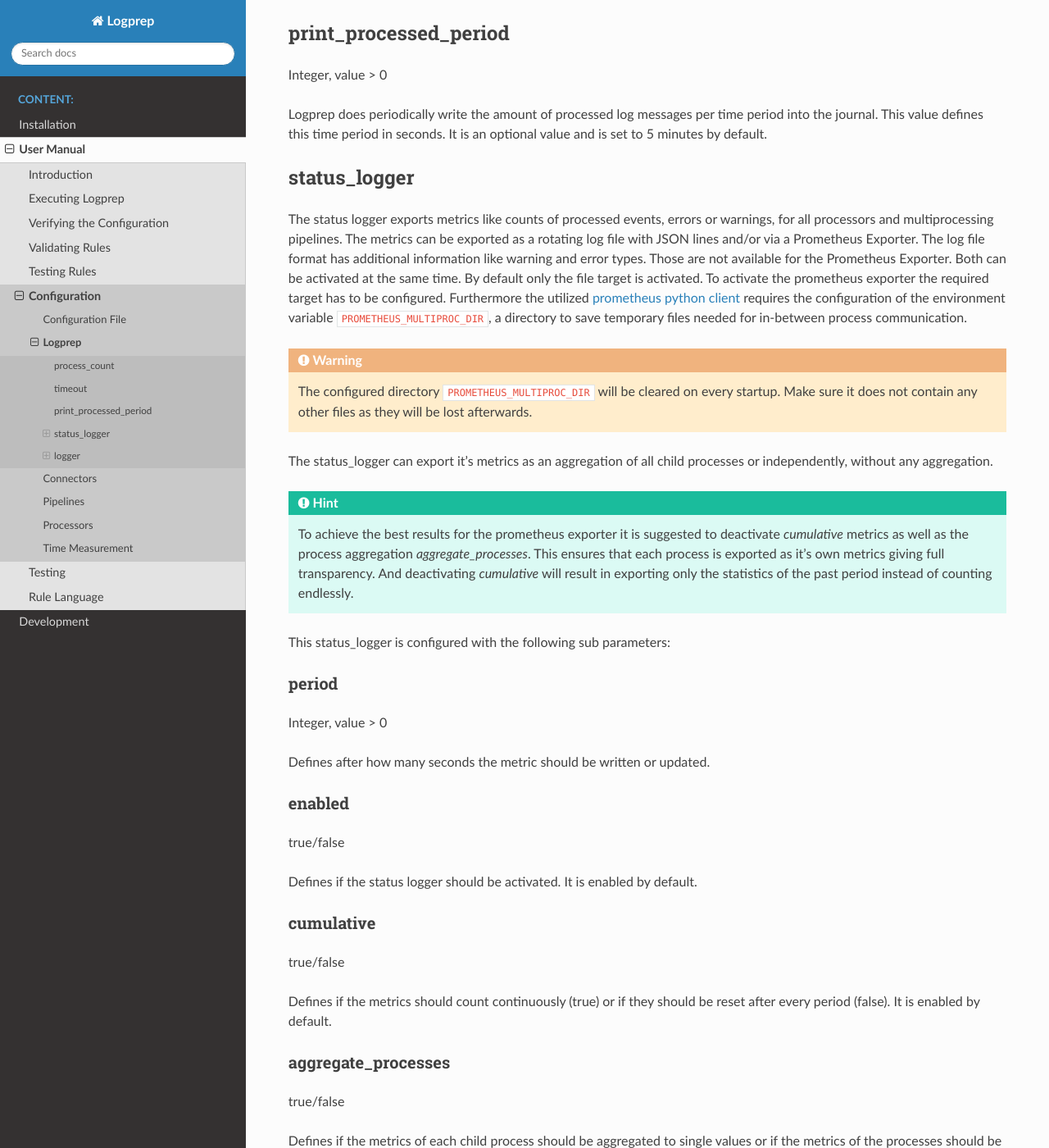
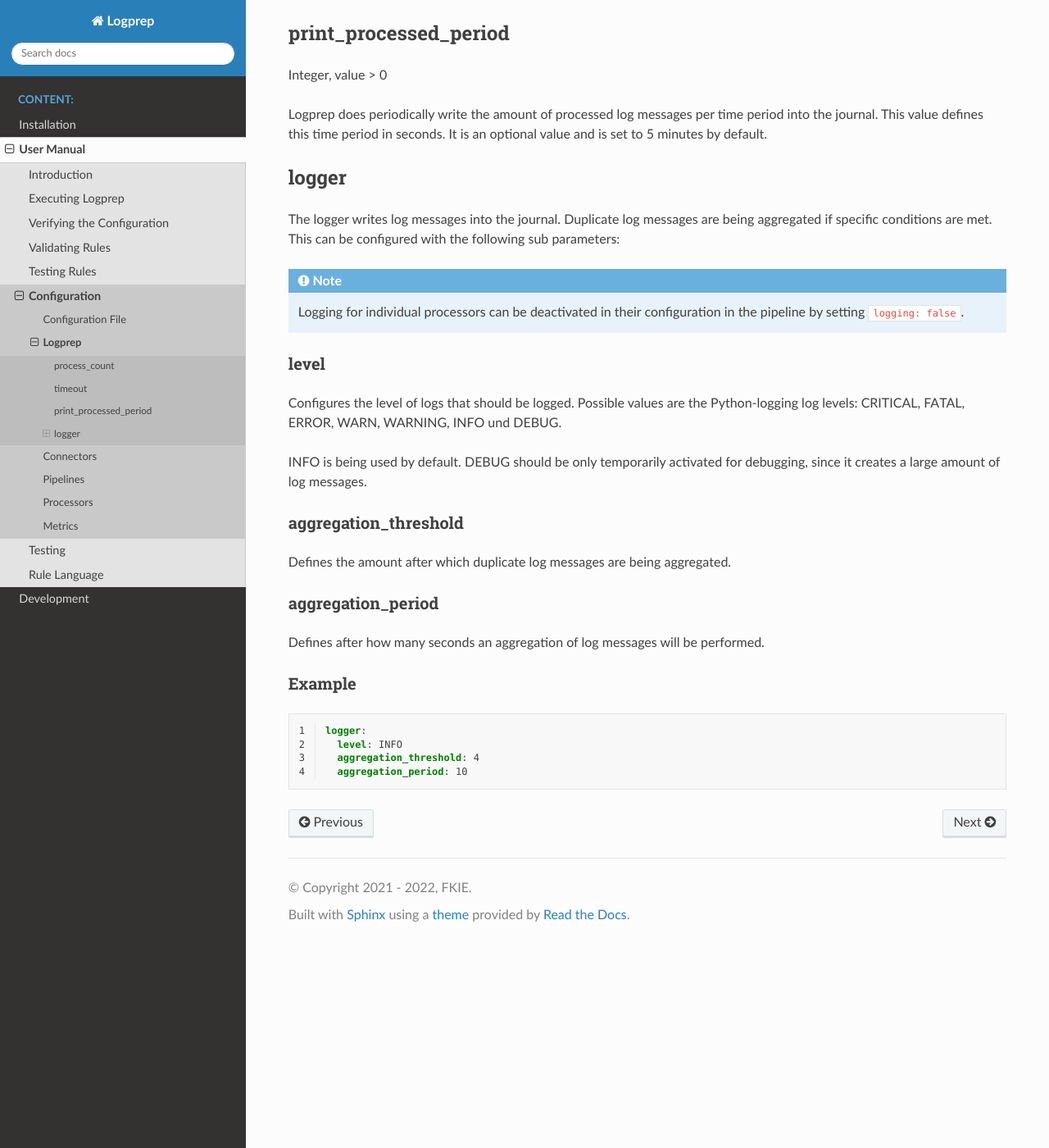
Before and after one commit to fkie-cad/Logprep, a Sphinx documentation site: the page built from doc/source/user_manual/configuration/logprep.rst, in a window 1280 px wide and 1400 px high, scrolled down 560 px. Shown: the whole window at 82% size. Built offline with Sphinx 7.4.7 and the Read the Docs theme 2.0.0, drawn with Linux system fonts in a browser that asks for light colours; some of the changed text lies outside the part shown.

Commit message:
Update documentation

```diff
--- a/doc/source/user_manual/configuration/index.rst
+++ b/doc/source/user_manual/configuration/index.rst
@@ -10,4 +10,4 @@
    connector
    pipeline
    processor
-   time_measurement
+   metrics
--- a/doc/source/user_manual/configuration/logprep.rst
+++ b/doc/source/user_manual/configuration/logprep.rst
@@ -30,110 +30,6 @@
 This value defines this time period in seconds.
 It is an optional value and is set to 5 minutes by default.
 
-.. _status_logger_configuration:
-
-status_logger
-=============
-
-The status logger exports metrics like counts of processed events, errors or warnings, for all
-processors and multiprocessing pipelines. The metrics can be exported as a rotating log file with
-JSON lines and/or via a Prometheus Exporter. The log file format has additional information like
-warning and error types. Those are not available for the Prometheus Exporter. Both can be activated
-at the same time. By default only the file target is activated. To activate the prometheus exporter
-the required target has to be configured. Furthermore the utilized `prometheus python
-client <https://github.com/prometheus/client_python>`_ requires the configuration of the environment
-variable :code:`PROMETHEUS_MULTIPROC_DIR`, a directory to save temporary files needed for in-between
-process communication.
-
-.. WARNING::
-   The configured directory :code:`PROMETHEUS_MULTIPROC_DIR` will be cleared on every startup. Make
-   sure it does not contain any other files as they will be lost afterwards.
-
-The status_logger can export it's metrics as an aggregation of all child processes or independently,
-without any aggregation.
-
-.. hint::
-   To achieve the best results for the prometheus exporter it is suggested to deactivate
-   `cumulative` metrics as well as the process aggregation `aggregate_processes`. This ensures that
-   each process is exported as it's own metrics giving full transparency.
-   And deactivating `cumulative` will result in exporting only the statistics of the past period
-   instead of counting endlessly.
-
-This status_logger is configured with the following sub parameters:
-
-period
-------
-
-Integer, value > 0
-
-Defines after how many seconds the metric should be written or updated.
-
-enabled
--------
-
-true/false
-
-Defines if the status logger should be activated.
-It is enabled by default.
-
-cumulative
-----------
-
-true/false
-
-Defines if the metrics should count continuously (true) or if they should be reset after every period (false).
-It is enabled by default.
-
-aggregate_processes
--------------------
-
-true/false
-
-Defines if the metrics of each child process should be aggregated to single values or if the metrics
-of the processes should be exported directly per process.
-
-targets
--------
-
-List of targets where the statistics should be exported to. At the moment only :code:`file` and
-:code:`prometheus` are allowed. Those can be further configured with the following options:
-
-file
-^^^^
-
-| **path** *(String)*
-| Path to the log file.
-
-| **rollover_interval** *(Integer, value > 0)*
-| Defines after how many seconds the log file should be rotated.
-
-| **backup_count** *(Integer, value > 0)*
-| Defines how many rotating log files should exist simultaneously.
-
-prometheus
-^^^^^^^^^^
-
-| **port** *(Integer, value > 0)*
-| Port which should be used to start the default prometheus exporter webservers
-
-Example
--------
-
-..  code-block:: yaml
-    :linenos:
-
-    status_logger:
-      period: 10
-      enabled: true
-      cumulative: true
-      aggregate_processes: false
-      targets:
-        - prometheus:
-            port: 8000
-        - file:
-            path: ./logs/status.json
-            rollover_interval: 86400
-            backup_count: 10
 
 logger
 ======
```
Also changed, not shown: doc/source/user_manual/configuration/metrics.rst (added, +169 -0 lines), doc/source/user_manual/configuration/time_measurement.rst (deleted, +0 -33 lines), 5 other files.
